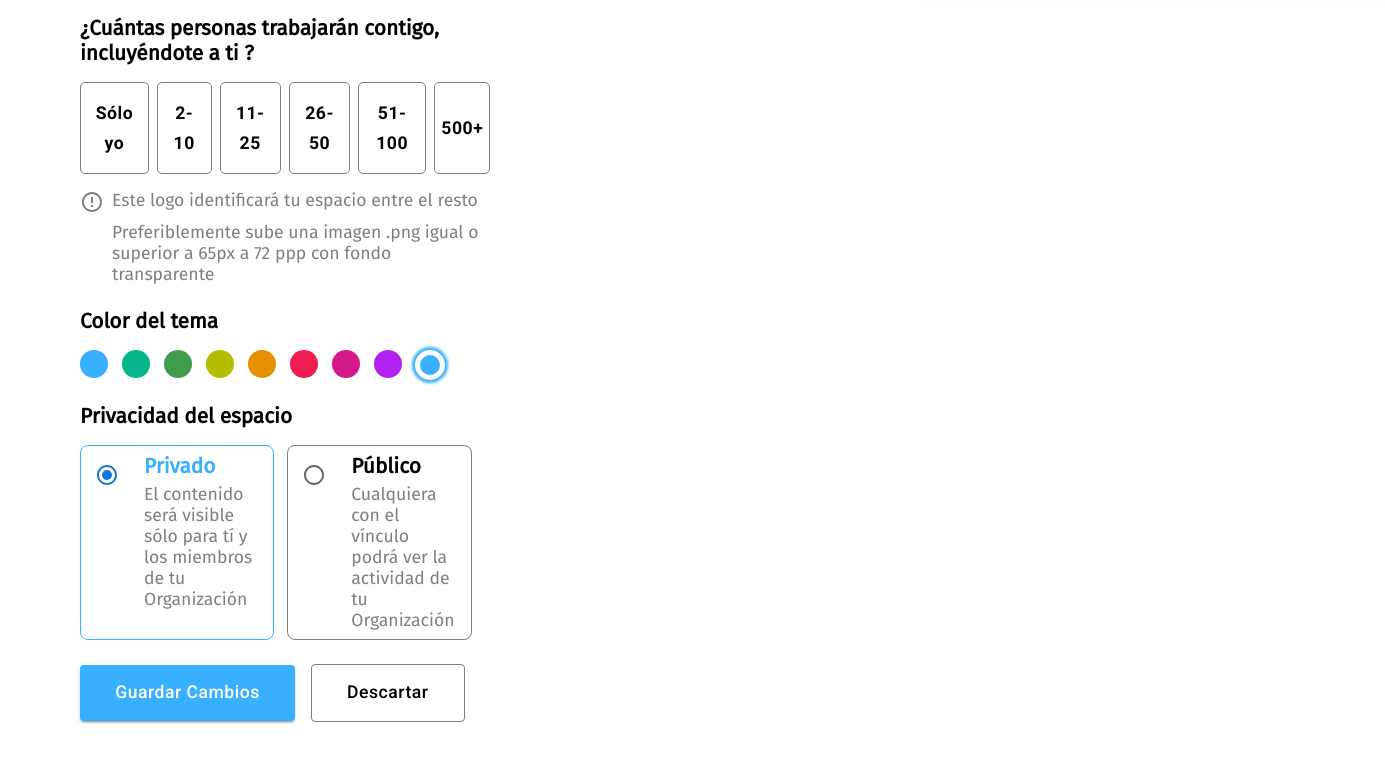
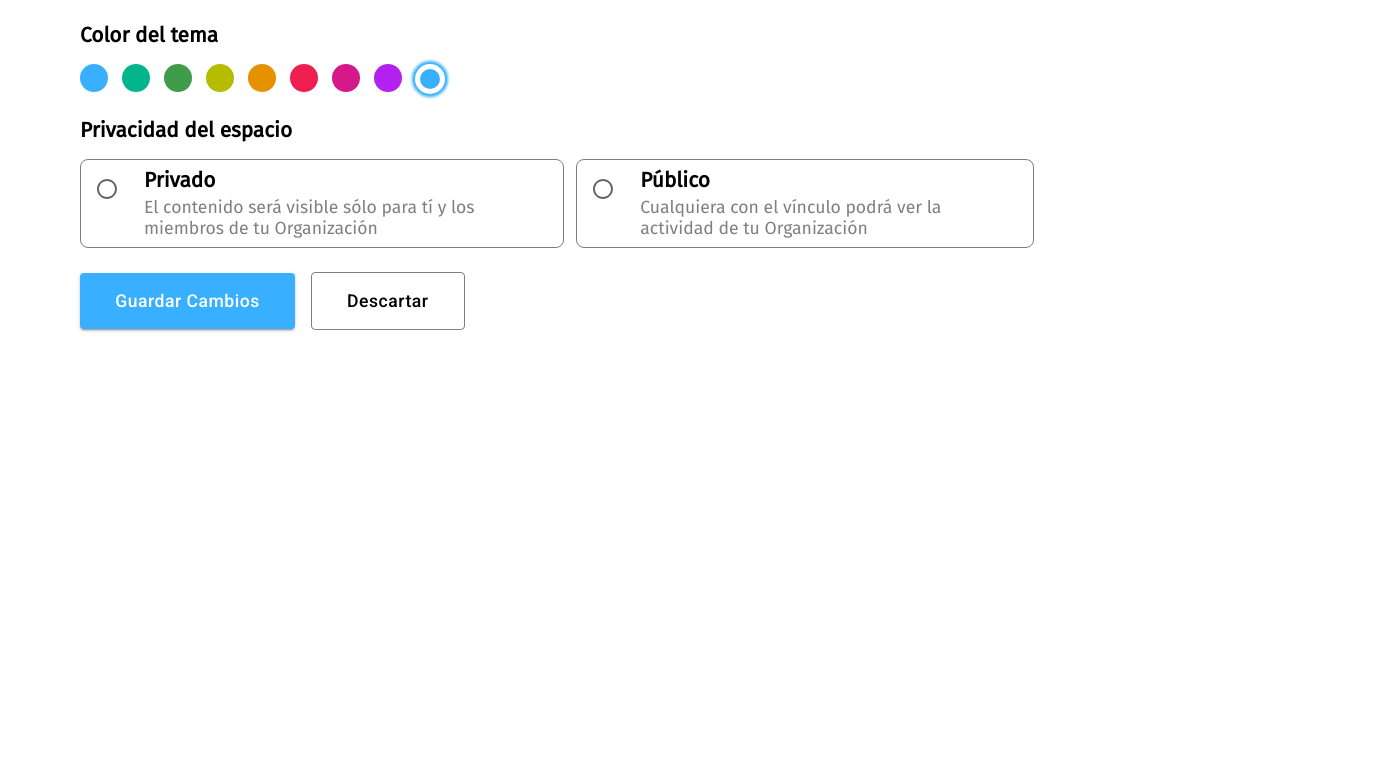
Before and after one commit to Roberto-1998/react-form, a React (Create React App) app: page / in a window 1280 px wide. Shown: the part 838-1600 px from the top of the page, 1385 px wide, since content can reach past the window. After the commit the page ends 1360 px from the top, so only its background shows below. Built offline with nearby package versions, Linux system fonts and the light colour scheme.

Commit message:
Optimizacion y limpieza de codigo

```diff
--- a/src/App.css
+++ b/src/App.css
@@ -4,8 +4,6 @@
     width: 100%;
     flex-direction: row;
     justify-content: space-between;
-
-
 }
 
 .svg-content{
@@ -13,26 +11,22 @@
 }
 
 .form-content{
-
    flex: 90%;
-    padding: 2rem 1rem 8rem 1rem;
+   margin: auto;
+   padding: 2rem 1rem 8rem 1rem;
 }
 
 
 
 @media only screen and (min-width : 992px) {
-
     .form-content{
        flex-basis: 40%;
-       /*  flex:0 0 50%; */
     }
 
     .svg-content{
-
         margin-top: 250px;
         display: block;
-       /*   flex:0 0 40%; */
-         align-self: flex-start;
+        align-self: flex-start;
 
     }
 
--- a/src/components/Form/Form.js
+++ b/src/components/Form/Form.js
@@ -1,4 +1,4 @@
-import React, {useState, useReducer} from "react";
+import React, { useReducer} from "react";
 import './Form.css'
 
 import {useForm} from 'react-hook-form'
@@ -11,19 +11,21 @@ import {UnarchiveSharp,ErrorOutlineSharp} from '@mui/icons-material'
 
 const Form=(props)=>{
 
-    // Función recibida desde App
+    // Función recibida desde App, a traves de la cual se enviará data
     const {updateData}=props
 
-    const {register, handleSubmit, watch, reset}=useForm({
-        defaultValues:{
-            privacy:"private"
-        }
-    })
+    const {register, handleSubmit, watch, reset}=useForm({})
 
 
+    const initialState={
+        image:null,
+        peopleWork:'',
+        color:'',
+        isColorPickerActive:false
+
+    }
 
     const reducer=(state, action)=>{
-
       switch (action.type) {
         case 'SET_COLOR':
             return{
@@ -56,26 +58,12 @@ const Form=(props)=>{
         default:
             return state
       }
-
-
-
     }
 
 
-    const initialState={
-        image:null,
-        peopleWork:'',
-        color:'',
-        isColorPickerActive:false
-
-    }
-
     const [state, dispatch]=useReducer(reducer, initialState);
 
-
-
     const {image,peopleWork, color,isColorPickerActive }=state
-
 
 
 
@@ -132,7 +120,7 @@ const Form=(props)=>{
 
     // Descartar cambios de formulario
     const resetForm=()=>{
-        // Actualizar estados
+        // Actualizar estados a valor inicial
        dispatch({type:'RESET'})
 
         //Reset Forms Fields
```
Also changed, not shown: src/App.js (+4 -7 lines).
